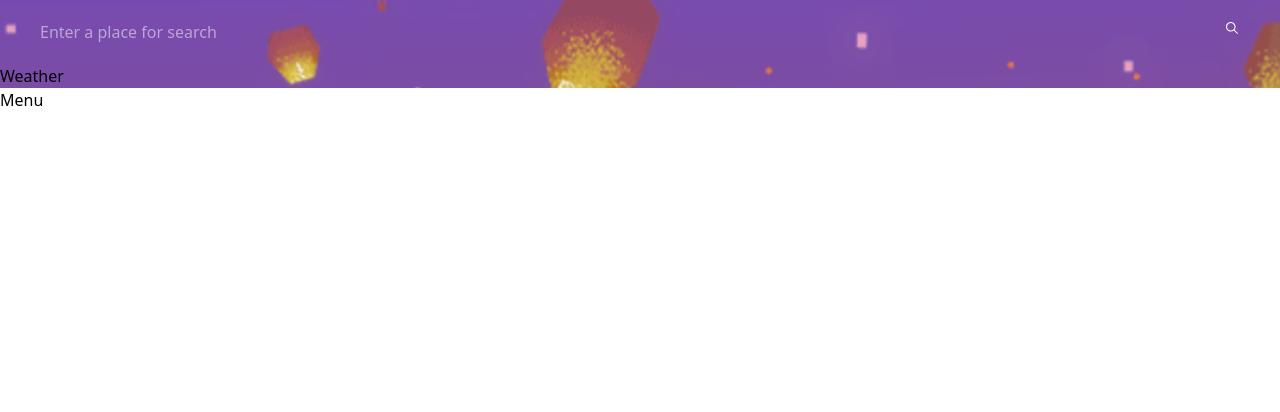
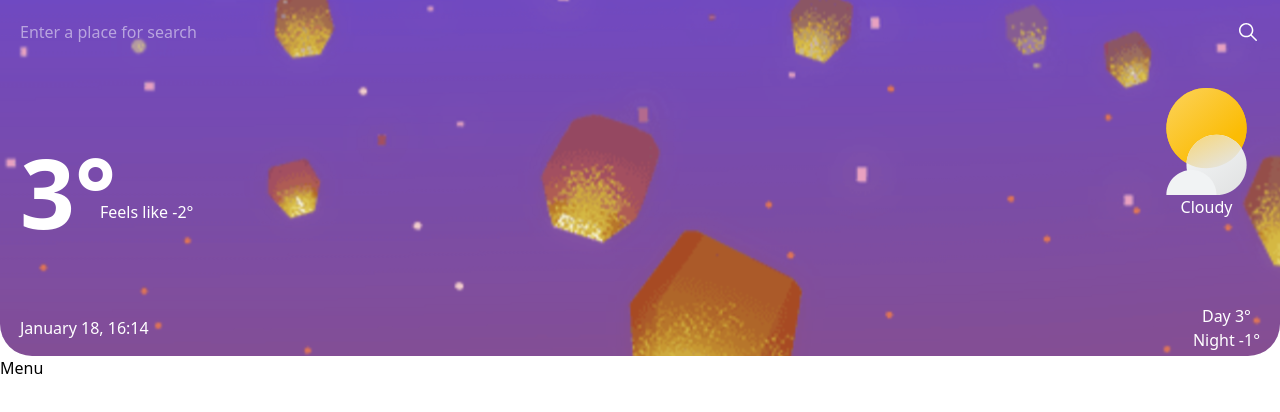
Before and after one commit to joanomana/weather, a Next.js app: page / in a window 1280 px wide. Shown: the top 412 px of the page. Built offline with nearby package versions, Linux system fonts and the light colour scheme.

Commit message:
feat: :lipstick: Adding header style

```diff
--- a/src/components/Header.jsx
+++ b/src/components/Header.jsx
@@ -11,19 +11,36 @@ export default function Header() {
         }};
 
     return (
-        <div className="flex flex-col bg-[url('/img/background.svg')] bg-cover bg-no-repeat bg-center" >
-            <form action="#" className="flex justify-between mx-10 my-5 text-white">
+        <div className="flex flex-col bg-[url('/img/background.svg')] bg-cover bg-no-repeat bg-center px-5 text-white rounded-b-4xl " >
+            <form action="#" className="flex justify-between items-center ">
                 <input
                 ref={inputRef}
                 type="text"
                 placeholder="Enter a place for search"
-                className="border-none outline-none bg-transparent text-white"
-                 />
-                <IoIosSearch className="hover:cursor-pointer" onClick={search} />
+                className="border-none outline-none bg-transparent py-5"/>
+                <IoIosSearch className="text-2xl hover:cursor-pointer" onClick={search} />
 
             </form>
-            <div className="grid grid-cols-2">
-                <h1>Weather</h1>
+            <div className="flex justify-between gap-5">
+                <div className="flex flex-col pt-20">
+                    <h1 className="text-8xl font-bold">3°</h1>
+                    <div className="pl-20  -mt-10">
+                        <p>Feels like -2°</p>
+                    </div>
+
+                </div>
+                <div className="flex flex-col items-center pt-6">
+                    <img src="/img/cloudyandsun.svg" alt="img" />
+                    <h1>Cloudy</h1>
+                </div>
+            </div>
+            <div className="flex justify-between items-center pt-20 py-1">
+                <p>January 18, 16:14</p>
+                <div className="flex flex-col items-center">
+                    <p>Day 3°</p>
+                    <p>Night -1°</p>
+                </div>
+
             </div>
         </div>
 
```
Also changed, not shown: public/img/cloudyandsun.svg (added).
